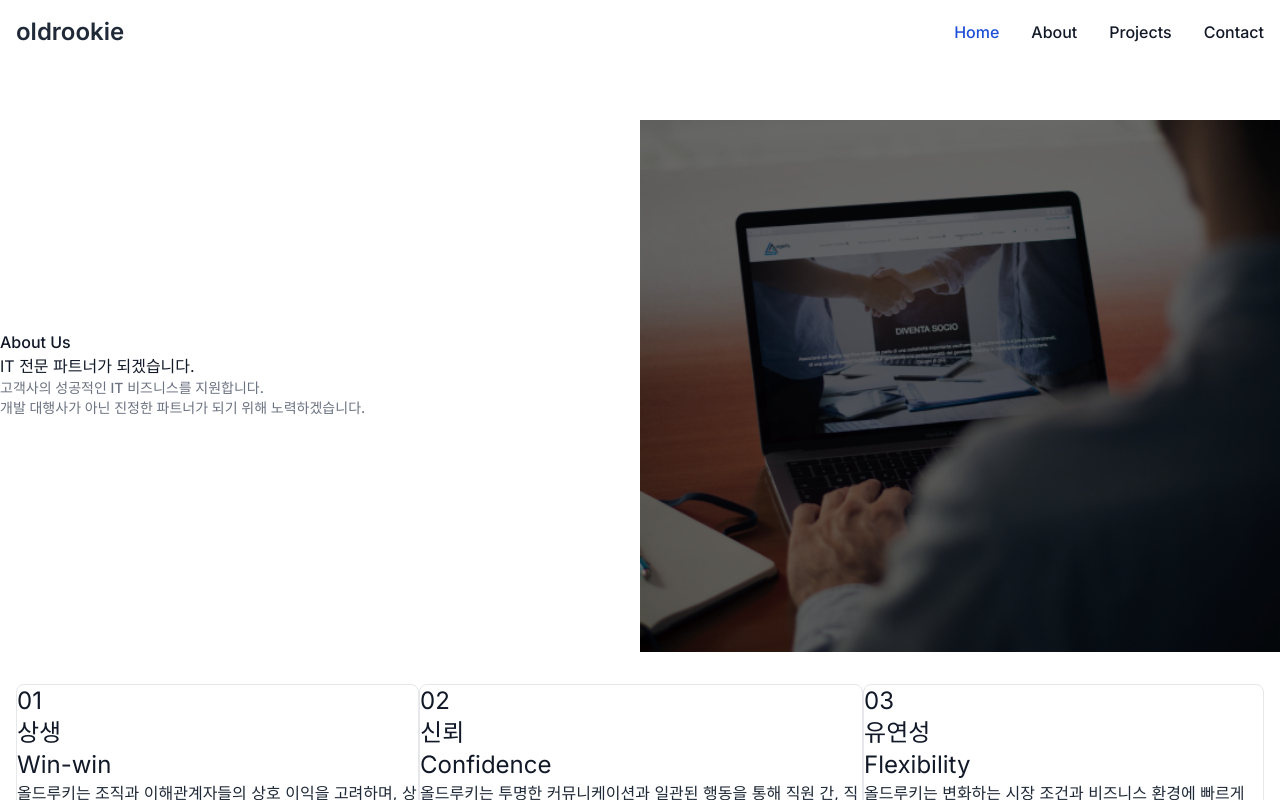
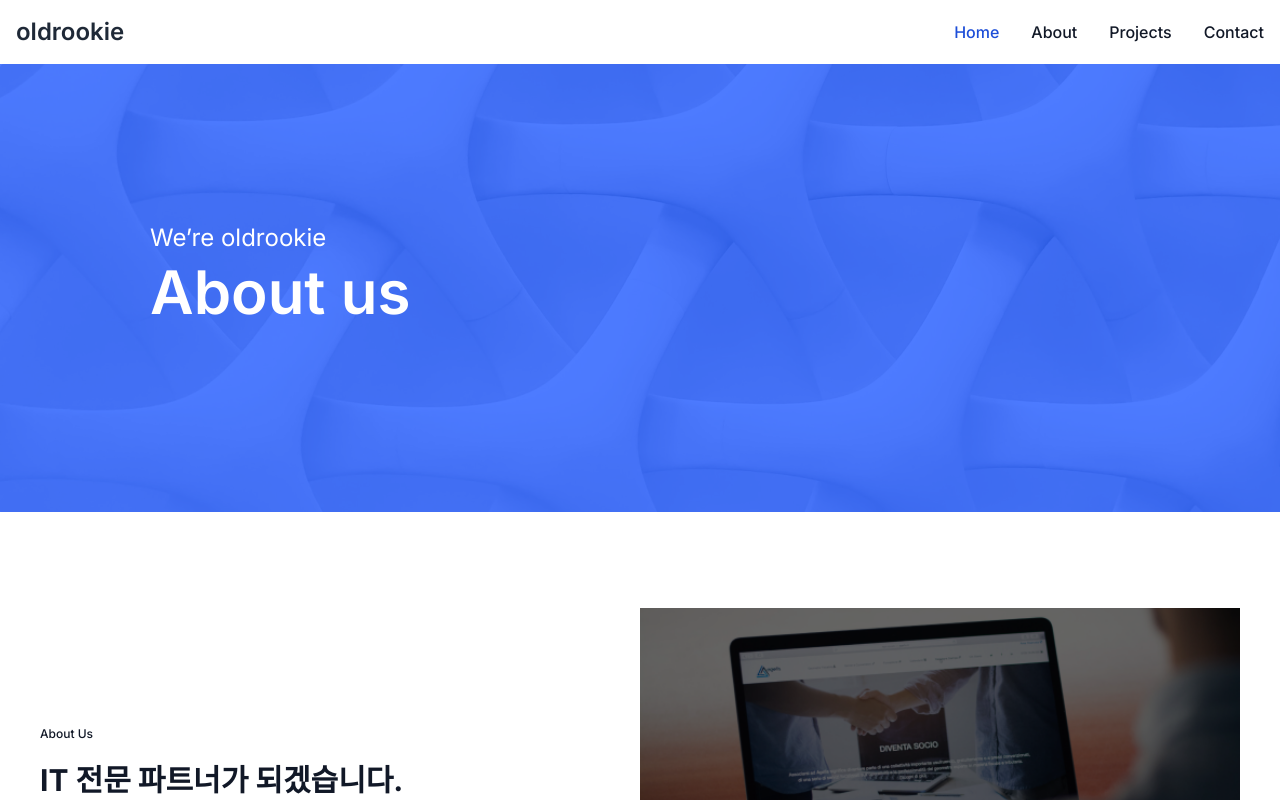
Before and after one commit to z1su/HomePage, a Next.js app in the folder oldrookie/: page /about in a window 1280 px wide. Shown: the top 800 px of the page. Built offline with nearby package versions, Linux system fonts and the light colour scheme.

Commit message:
chore: 패키지 관련 수정

```diff
--- a/oldrookie/tailwind.config.js
+++ b/oldrookie/tailwind.config.js
@@ -1,7 +1,7 @@
 /** @type {import('tailwindcss').Config} */
 module.exports = {
   content: [
-    "./components/**/*.{js,ts,jsx,tsx,mdx}",
+    "./app/components/**/*.{js,ts,jsx,tsx,mdx}",
     "./app/list/page.js",
     "./app/layout.js",
     "./app/list/layout.js",
@@ -9,7 +9,7 @@ module.exports = {
   ],
   theme: {
     backgroundImage: {
-      title: "url('/images/title.png')",
+      title: "url('/img/title.png')",
     },
 
     extend: {},
```
Also changed, not shown: 1 other file (tests, documents, lock files or other folders).
